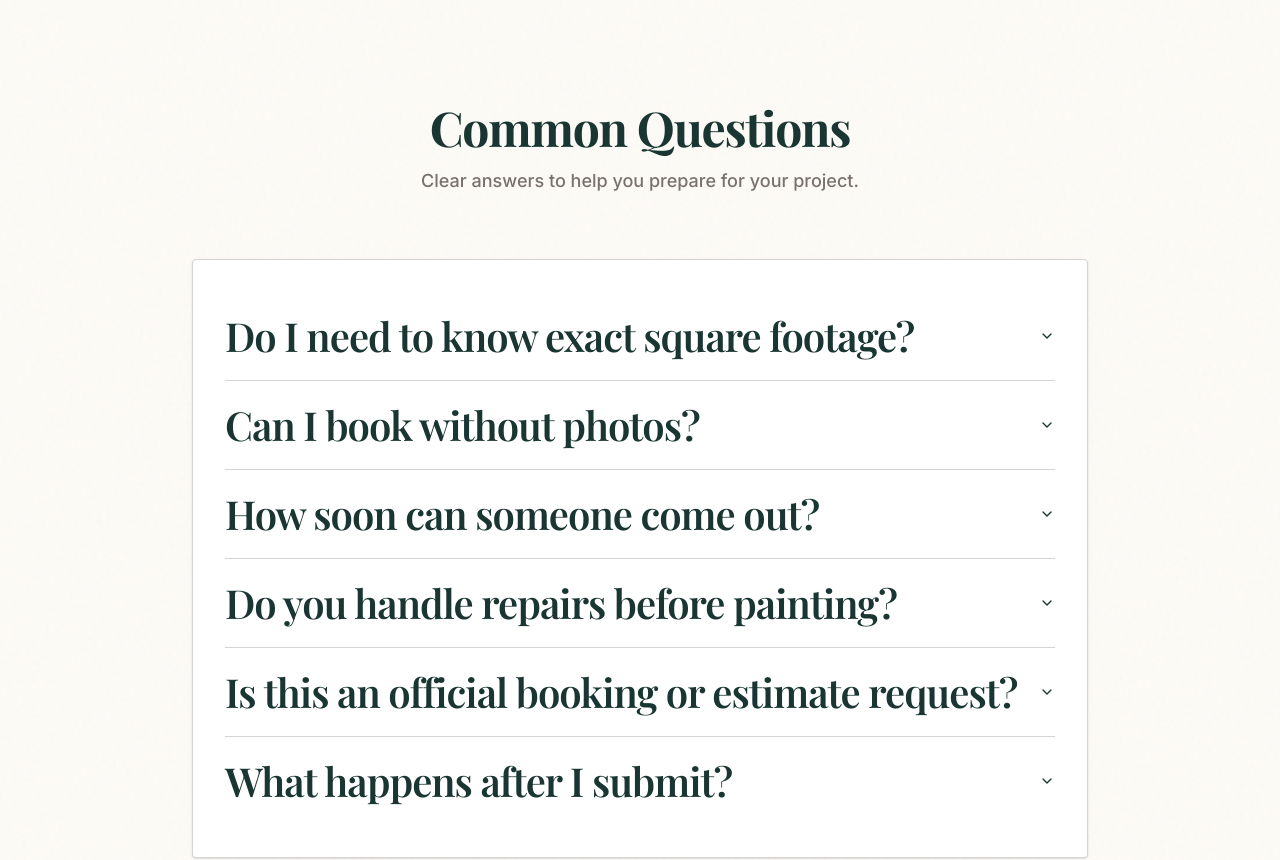
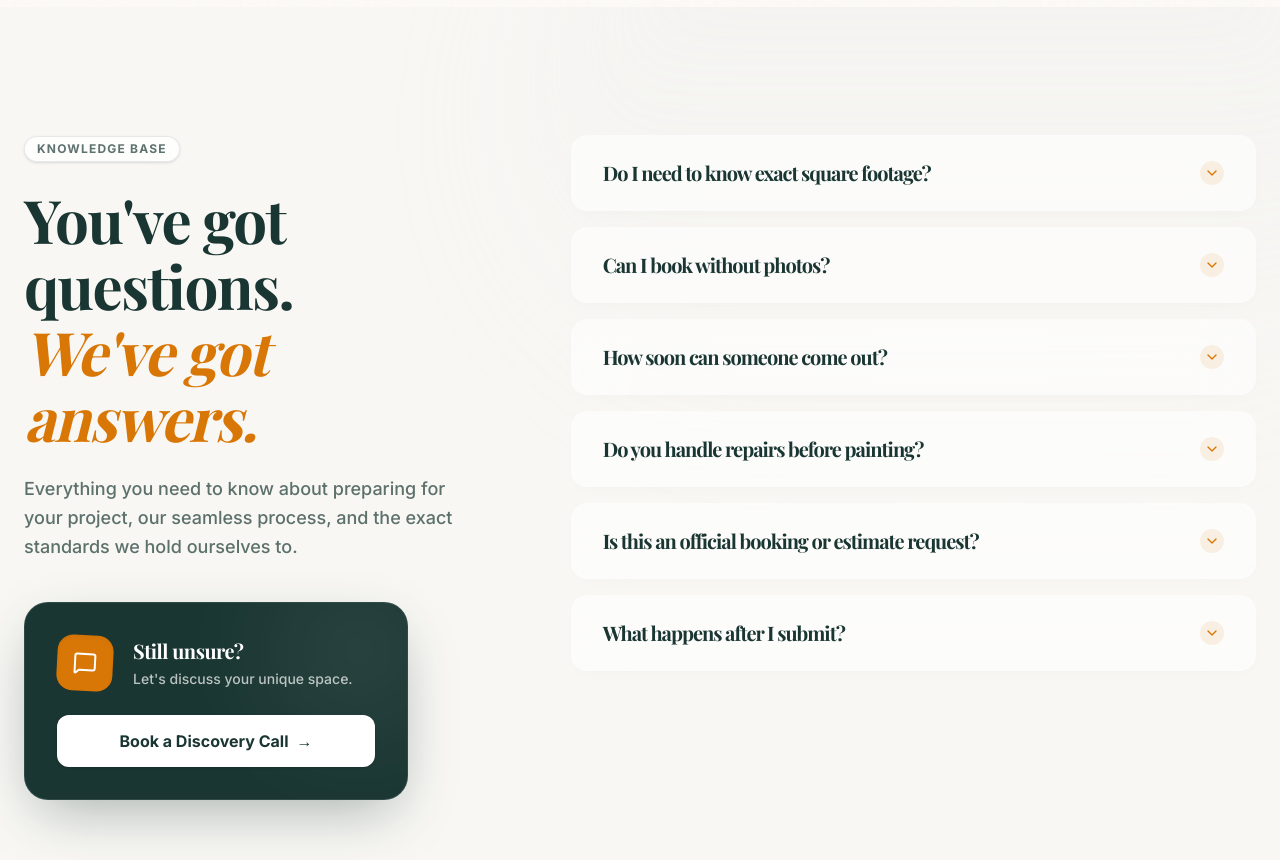
Before and after one commit to HiddenGems810/reeds-remodeling-prototype, a Next.js app: page / in a window 1280 px wide. Shown: the part 7380-8240 px from the top of the page. Built offline with nearby package versions, Linux system fonts and the light colour scheme; a web font is replaced by a local one.

Commit message:
Creative 2026 split layout for FAQ section

```diff
--- a/components/sections/faq-section.tsx
+++ b/components/sections/faq-section.tsx
@@ -3,6 +3,7 @@
 import * as React from "react";
 import { motion } from "framer-motion";
 import { faqs } from "@/lib/mock-data";
+import { MessageSquare } from "lucide-react";
 import {
   Accordion,
   AccordionContent,
@@ -12,32 +13,75 @@ import {
 
 export function FAQSection() {
   return (
-    <section id="faq" className="bg-transparent py-24">
-      <div className="container mx-auto px-4 md:px-6">
-        <div className="mx-auto max-w-4xl">
-          <div className="mb-16 flex flex-col items-center text-center">
-            <h2 className="font-display text-4xl font-bold tracking-tight text-primary md:text-5xl">
-              Common Questions
-            </h2>
-            <p className="mt-4 max-w-2xl text-lg text-muted-foreground font-medium">
-              Clear answers to help you prepare for your project.
-            </p>
+    <section id="faq" className="bg-[#f8f7f4] relative py-24 lg:py-32 overflow-hidden">
+      {/* Decorative background element */}
+      <div className="absolute top-0 left-0 w-full h-full overflow-hidden pointer-events-none">
+        <div className="absolute -top-[20%] -right-[10%] w-[70%] h-[70%] rounded-full bg-gradient-to-b from-[#e5e5e5]/50 to-transparent blur-3xl opacity-50"></div>
       </div>
 
+      <div className="container mx-auto px-4 md:px-6 relative z-10">
+        <div className="grid grid-cols-1 lg:grid-cols-12 gap-12 lg:gap-20 max-w-7xl mx-auto">
+
+          {/* Left Column: Sticky Header & Contact Card */}
+          <div className="lg:col-span-5 flex flex-col justify-start">
+            <div className="lg:sticky lg:top-32">
+              <motion.div
+                initial={{ opacity: 0, x: -20 }}
+                whileInView={{ opacity: 1, x: 0 }}
+                viewport={{ once: true }}
+                transition={{ duration: 0.6 }}
+              >
+                <div className="inline-block px-3 py-1 bg-white/80 backdrop-blur-md rounded-full border border-primary/10 text-primary/70 text-xs font-bold tracking-widest uppercase mb-6 shadow-sm">
+                  Knowledge Base
+                </div>
+                <h2 className="font-display text-4xl lg:text-5xl xl:text-6xl font-bold tracking-tight text-primary mb-6 leading-[1.1]">
+                  You've got questions.<br/>
+                  <span className="text-[#d97706] italic pr-4">We've got answers.</span>
+                </h2>
+                <p className="text-lg text-primary/70 font-medium mb-10 max-w-md leading-relaxed">
+                  Everything you need to know about preparing for your project, our seamless process, and the exact standards we hold ourselves to.
+                </p>
+
+                {/* Contact Card */}
+                <div className="bg-[#1a3632] text-white p-8 rounded-3xl shadow-[0_20px_60px_-15px_rgba(26,54,50,0.4)] relative overflow-hidden hidden md:block max-w-sm border border-white/10">
+                  <div className="absolute top-0 right-0 -mr-8 -mt-8 w-40 h-40 bg-white/10 rounded-full blur-3xl pointer-events-none"></div>
+                  <div className="flex items-center gap-5 mb-6 relative z-10">
+                    <div className="w-14 h-14 bg-[#d97706] rounded-2xl flex items-center justify-center shadow-inner rotate-3">
+                      <MessageSquare className="w-6 h-6 text-white" />
+                    </div>
+                    <div>
+                      <h3 className="font-display font-bold text-xl text-white">Still unsure?</h3>
+                      <p className="text-sm text-white/70 font-medium mt-1">Let's discuss your unique space.</p>
+                    </div>
+                  </div>
+                  <button className="w-full bg-white text-[#1a3632] font-bold py-3.5 rounded-xl hover:bg-[#fdfbf7] transition-colors shadow-sm mt-2 relative z-10 flex items-center justify-center gap-2 group">
+                    <span>Book a Discovery Call</span>
+                    <span className="group-hover:translate-x-1 transition-transform">→</span>
+                  </button>
+                </div>
+              </motion.div>
+            </div>
+          </div>
+
+          {/* Right Column: Accordion */}
+          <div className="lg:col-span-7">
             <motion.div
               initial={{ opacity: 0, y: 20 }}
               whileInView={{ opacity: 1, y: 0 }}
-            viewport={{ once: true, margin: "-50px" }}
-            transition={{ duration: 0.5 }}
-            className="bg-surface p-6 sm:p-8 rounded-sm shadow-sm border border-border-strong"
+              viewport={{ once: true }}
+              transition={{ duration: 0.6, delay: 0.2 }}
             >
-            <Accordion type="single" collapsible className="w-full">
+              <Accordion type="single" collapsible className="w-full space-y-4">
                 {faqs.map((faq, index) => (
-                <AccordionItem key={index} value={`item-${index}`} className="border-b border-border-strong last:border-0">
-                  <AccordionTrigger className="text-left font-semibold text-primary hover:text-accent hover:no-underline py-5 transition-colors">
+                  <AccordionItem
+                    key={index}
+                    value={`item-${index}`}
+                    className="border-none bg-white/60 backdrop-blur-xl rounded-2xl shadow-[0_4px_20px_-10px_rgba(0,0,0,0.05)] border border-primary/10 px-4 sm:px-8 transition-all duration-300 hover:bg-white/90 data-[state=open]:bg-white data-[state=open]:shadow-[0_20px_40px_-15px_rgba(26,54,50,0.1)] data-[state=open]:border-primary/20 data-[state=open]:scale-[1.01]"
+                  >
+                    <AccordionTrigger className="text-left font-display text-lg sm:text-xl font-bold text-primary hover:text-primary hover:no-underline py-6 transition-colors [&>svg]:text-[#d97706] [&>svg]:h-6 [&>svg]:w-6 [&>svg]:bg-[#d97706]/10 [&>svg]:rounded-full [&>svg]:p-1 [&>svg]:transition-transform [&[data-state=open]>svg]:rotate-180 [&[data-state=open]>svg]:bg-[#d97706] [&[data-state=open]>svg]:text-white">
                       {faq.question}
                     </AccordionTrigger>
-                  <AccordionContent className="text-muted-foreground leading-relaxed pb-5">
+                    <AccordionContent className="text-primary/70 leading-relaxed pb-6 text-base sm:text-lg font-medium">
                       {faq.answer}
                     </AccordionContent>
                   </AccordionItem>
@@ -46,6 +90,7 @@ export function FAQSection() {
             </motion.div>
           </div>
         </div>
+      </div>
     </section>
   );
 }
```
Lines whose indentation alone changed are shown as unchanged.
